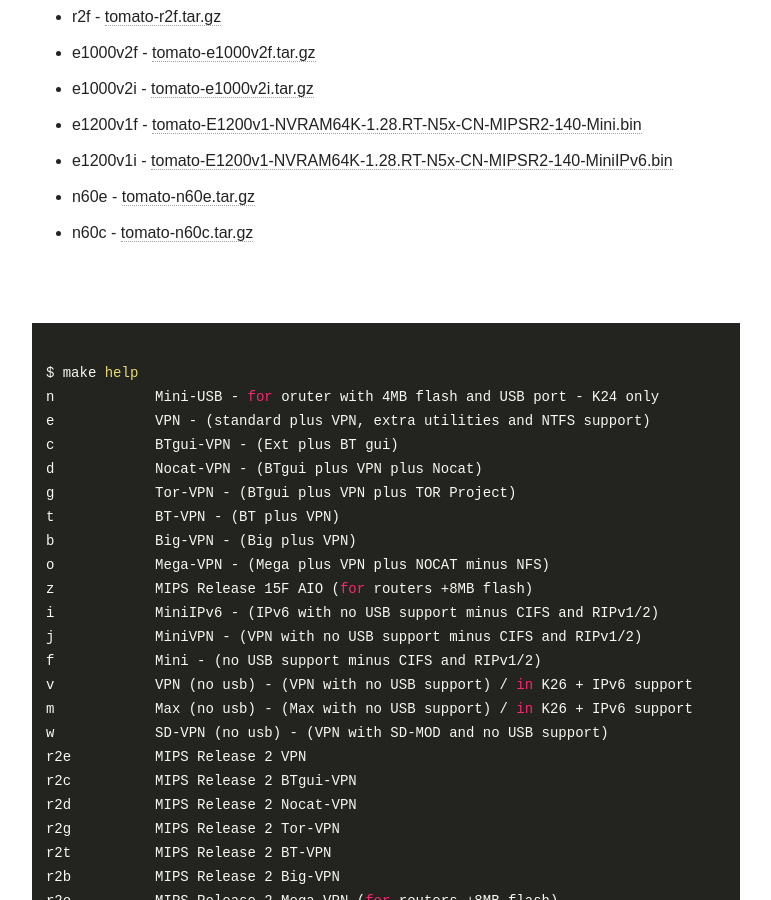
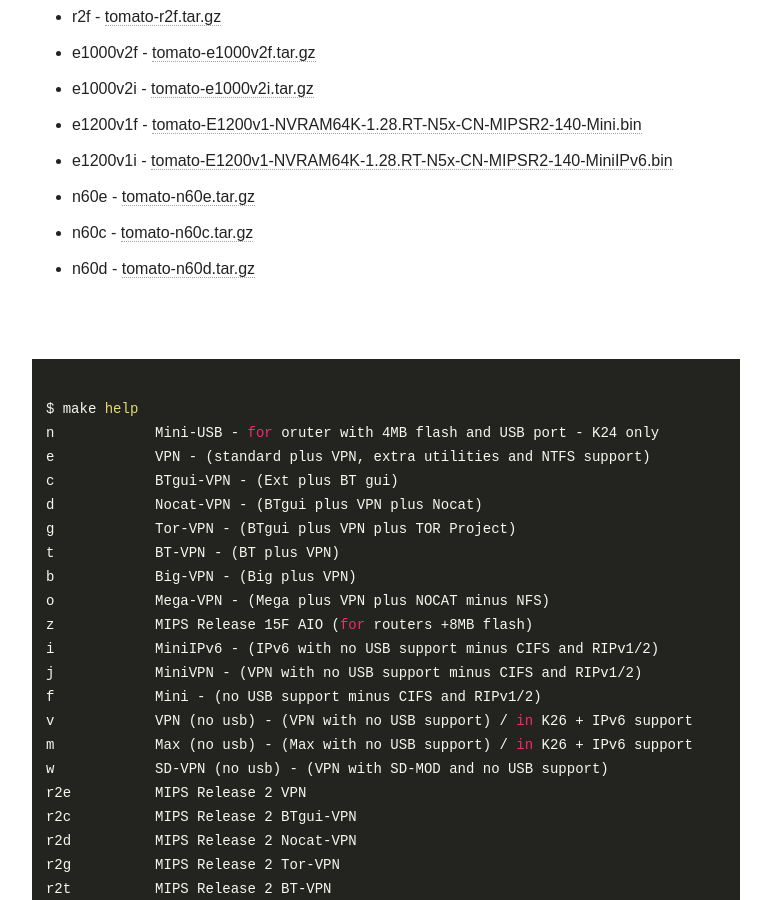
Before and after one commit to oglopss/tomato-ci-ctf-jekyll, a Jekyll site: the page built from index.html, in a window 1280 px wide and 900 px high, scrolled down 1027 px. Shown: the whole window, without its empty margins (254-1025 px from the left). Built offline with Jekyll 4.4.1, drawn with Linux system fonts in a browser that asks for light colours; nearby versions of some CDN libraries.

Commit message:
Travis build 3 n60d pushed to gh-pages

```diff
--- a/_data/ss.yml
+++ b/_data/ss.yml
@@ -18,3 +18,4 @@
   - 0017 e1200v1i tomato-E1200v1-NVRAM64K-1.28.RT-N5x-CN-MIPSR2-140-MiniIPv6.bin
   - 0018 n60e tomato-n60e.tar.gz
   - 0019 n60c tomato-n60c.tar.gz
+  - 0020 n60d tomato-n60d.tar.gz
```
Also changed, not shown: 1 other file.
